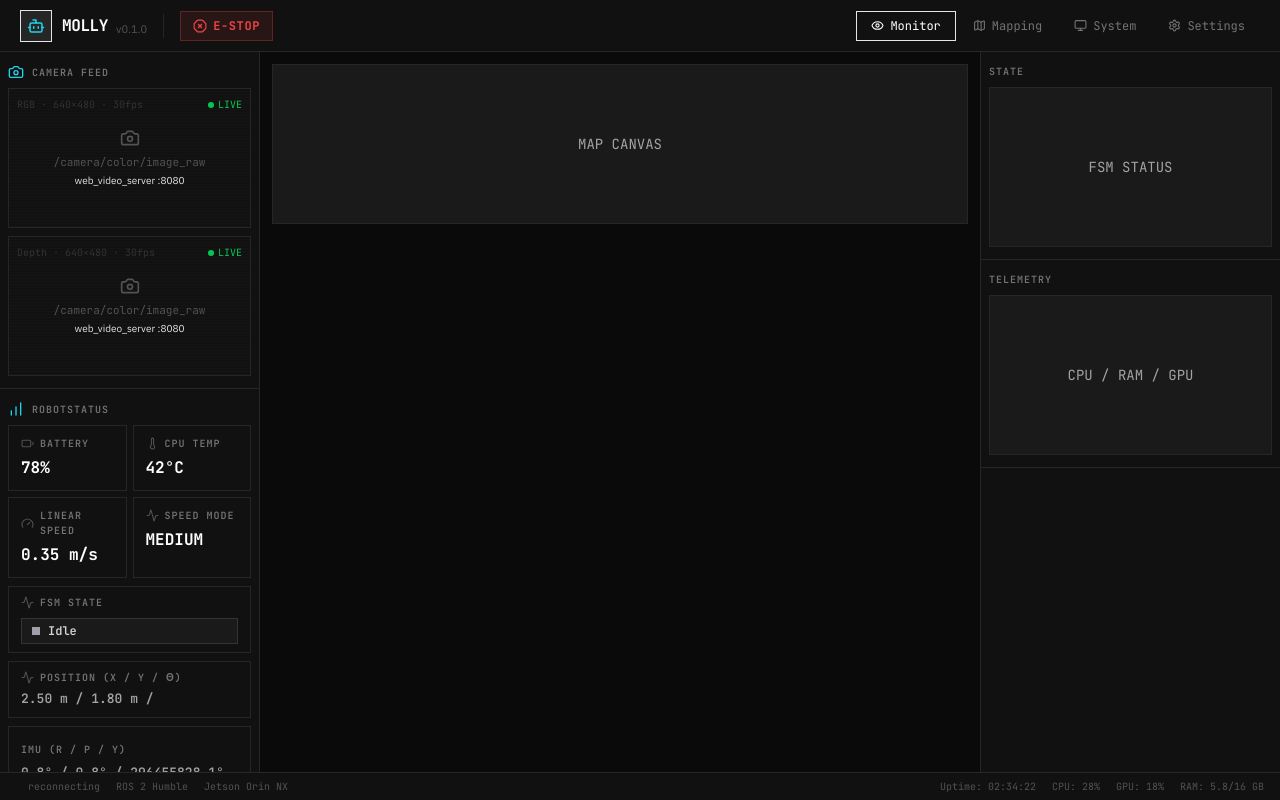
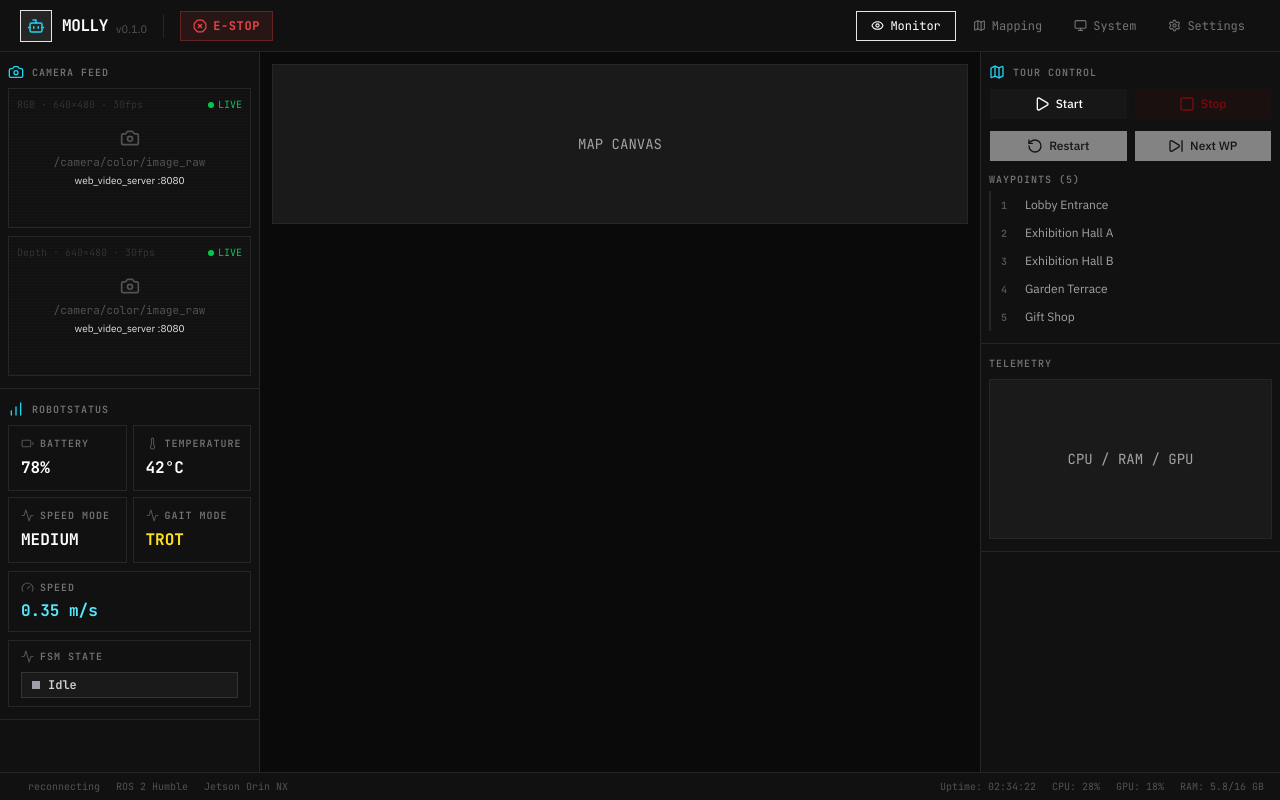
Before and after one commit to DarmawanRobotics/molly_dashboard, a Next.js app: page /monitor in a window 1280 px wide. Built offline with nearby package versions, Linux system fonts and the light colour scheme; no server answers.

Commit message:
feat: add tour control

```diff
--- a/src/app/(dashboard)/monitor/_components/robot-status.tsx
+++ b/src/app/(dashboard)/monitor/_components/robot-status.tsx
@@ -1,13 +1,6 @@
 "use client";
 
-import {
-  Activity,
-  Battery,
-  Gauge,
-  Thermometer,
-  Wifi,
-  WifiOff,
-} from "lucide-react";
+import { Activity, Battery, Gauge, Thermometer } from "lucide-react";
 import { FSM_STATES } from "@/constants/fsm-states";
 import { cn } from "@/lib/utils";
 import { useRobotStore } from "@/stores/use-robot-store";
@@ -38,10 +31,17 @@ function Stat({
 
 export function RobotStatus() {
   const state = useRobotStore((s) => s.state);
-  const conn = useRobotStore((s) => s.connectionStatus);
   const fsmState = useRobotStore((s) => s.fsmState);
 
   const fsm = FSM_STATES[fsmState];
+
+  const gaitModeStyle: Record<string, string> = {
+    IDLE: "text-zinc-400",
+    STANCE: "text-green-400",
+    WALK: "text-cyan-400",
+    TROT: "text-yellow-300",
+    CLIMB: "text-purple-300",
+  };
 
   const speedModeColor: Record<string, string> = {
     LOW: "#22c55e",
@@ -49,43 +49,51 @@ export function RobotStatus() {
     FAST: "#ef4444",
   };
 
-  const stats = [
-    {
-      icon: <Battery size={13} />,
-      label: "Battery",
-      value: `${state.battery_percentage}%`,
-      color: state.battery_percentage > 30 ? "#22c55e" : "#ef4444",
-    },
-    {
-      icon: <Thermometer size={13} />,
-      label: "CPU Temp",
-      value: `${state.cpu_temp}°C`,
-      color: state.cpu_temp > 70 ? "#ef4444" : "#a0a0b0",
-    },
-    {
-      icon: <Gauge size={13} />,
-      label: "Linear Speed",
-      value: `${state.velocity.linear.toFixed(2)} m/s`,
-      color: "#22d3ee",
-    },
-    {
-      icon: <Activity size={13} />,
-      label: "Speed Mode",
-      value: state.speed_mode,
-      color: speedModeColor[state.speed_mode],
-    },
-  ];
-
   return (
     <div className="flex flex-col gap-2">
-      {/* STATS GRID */}
-      <div className="grid grid-cols-2 gap-1.5">
-        {stats.map((s) => (
-          <Stat key={s.label} {...s} />
-        ))}
+      {/* 1. BATTERY + TEMP */}
+      <div className="grid grid-cols-2 grid-rows-2 gap-1.5">
+        <Stat
+          icon={<Battery size={13} />}
+          label="Battery"
+          value={`${state.battery_percentage}%`}
+          color={state.battery_percentage > 30 ? "#22c55e" : "#ef4444"}
+        />
+
+        <Stat
+          icon={<Thermometer size={13} />}
+          label="Temperature"
+          value={`${state.cpu_temp}°C`}
+          color={state.cpu_temp > 70 ? "#ef4444" : "#a0a0b0"}
+        />
+
+        <Stat
+          icon={<Activity size={13} />}
+          label="Speed Mode"
+          value={state.speed_mode}
+          color={speedModeColor[state.speed_mode]}
+        />
+        <Stat
+          icon={<Activity size={13} />}
+          label="Gait Mode"
+          value={state.gait_mode}
+          color={gaitModeStyle[state.gait_mode]}
+        />
       </div>
 
-      {/* FSM */}
+      {/* 4. SPEED */}
+      <div className="panel-inset px-3 py-2">
+        <div className="flex items-center gap-1.5 mb-1">
+          <Gauge size={13} className="text-txt-muted" />
+          <span className="label">Speed</span>
+        </div>
+
+        <div className="font-mono text-base font-bold text-cyan-300">
+          {state.velocity.linear.toFixed(2)} m/s
+        </div>
+      </div>
+
+      {/* 5. FSM */}
       <div className="panel-inset px-3 py-2">
         <div className="flex items-center gap-1.5 mb-2">
           <Activity size={13} className="text-txt-muted" />
@@ -107,48 +115,6 @@ export function RobotStatus() {
           </span>
         </div>
       </div>
-
-      {/* POSITION */}
-      <div className="panel-inset px-3 py-2">
-        <div className="flex items-center gap-1.5 mb-1">
-          <Activity size={13} className="text-txt-muted" />
-          <span className="label">Position (X / Y / θ)</span>
-        </div>
-
-        <div className="font-mono text-[13px] font-semibold text-txt-secondary">
-          {state.position.x.toFixed(2)} m / {state.position.y.toFixed(2)} m /{" "}
-        </div>
-      </div>
-
-      {/* IMU */}
-      <div className="panel-inset px-3 py-2">
-        <span className="label">IMU (R / P / Y)</span>
-        <div className="font-mono text-[13px] font-semibold text-txt-secondary mt-1">
-          {state.imu.roll.toFixed(1)}° / {state.imu.pitch.toFixed(1)}° /{" "}
-          {state.imu.yaw.toFixed(1)}°
-        </div>
-      </div>
-
-      {/* CONNECTION */}
-      <div className="panel-inset px-3 py-2 flex items-center justify-between">
-        <div className="flex items-center gap-2">
-          {conn === "connected" ? (
-            <Wifi size={13} className="text-green" />
-          ) : (
-            <WifiOff size={13} className="text-red" />
-          )}
-          <span className="text-xs text-txt-secondary">rosbridge</span>
-        </div>
-
-        <span
-          className={cn(
-            "font-mono text-[11px]",
-            conn === "connected" ? "text-green" : "text-red",
-          )}
-        >
-          {conn}
-        </span>
-      </div>
     </div>
   );
 }
--- /dev/null
+++ b/src/app/(dashboard)/monitor/_components/tour-control.tsx
@@ -0,0 +1,110 @@
+"use client";
+
+import {
+  ChevronRight,
+  Play,
+  RotateCcw,
+  SkipForward,
+  Square,
+} from "lucide-react";
+import { Button } from "@/components/ui/button";
+import { useTourStore } from "@/stores/use-tour-store";
+import type { POI } from "@/types";
+
+interface Props {
+  pois: POI[];
+}
+
+export function TourControl({ pois }: Props) {
+  const { active, activePoi, start, stop, restart, nextWP } = useTourStore();
+
+  const handleStart = () => start(pois[0]?.id || null, pois.length);
+  const handleRestart = () => restart(pois[0]?.id || null);
+
+  const handleNext = () => {
+    const idx = pois.findIndex((p) => p.id === activePoi);
+    if (idx < pois.length - 1) nextWP(pois[idx + 1].id);
+  };
+
+  return (
+    <div className="flex flex-col gap-2.5">
+      {/* ACTION BUTTONS */}
+      <div className="flex gap-1.5">
+        <Button onClick={handleStart} disabled={active} className="flex-1">
+          <Play size={14} />
+          Start
+        </Button>
+
+        <Button
+          onClick={stop}
+          disabled={!active}
+          variant="destructive"
+          className="flex-1"
+        >
+          <Square size={14} />
+          Stop
+        </Button>
+      </div>
+
+      <div className="flex gap-1.5">
+        <Button
+          onClick={handleRestart}
+          disabled={!active}
+          variant="secondary"
+          className="flex-1 text-xs"
+        >
+          <RotateCcw size={12} />
+          Restart
+        </Button>
+
+        <Button
+          onClick={handleNext}
+          disabled={!active}
+          variant="secondary"
+          className="flex-1 text-xs"
+        >
+          <SkipForward size={12} />
+          Next WP
+        </Button>
+      </div>
+
+      {/* WAYPOINT LIST */}
+      <div className="flex flex-col gap-1">
+        <span className="label">Waypoints ({pois.length})</span>
+
+        <div className="max-h-36 overflow-y-auto">
+          {pois.map((poi, i) => {
+            const isActive = poi.id === activePoi;
+
+            return (
+              <div
+                key={poi.id}
+                className={`px-2.5 py-1.5 flex items-center justify-between border-l-2 transition-colors ${
+                  isActive
+                    ? "border-l-cyan bg-cyan/5"
+                    : "border-l-border-subtle"
+                }`}
+              >
+                <div className="flex items-center gap-2">
+                  <span className="font-mono text-[10px] text-txt-muted font-bold w-4">
+                    {i + 1}
+                  </span>
+
+                  <span
+                    className={`text-xs ${
+                      isActive ? "text-cyan" : "text-txt-secondary"
+                    }`}
+                  >
+                    {poi.name}
+                  </span>
+                </div>
+
+                {isActive && <ChevronRight size={12} className="text-cyan" />}
+              </div>
+            );
+          })}
+        </div>
+      </div>
+    </div>
+  );
+}
--- a/src/app/(dashboard)/monitor/page.tsx
+++ b/src/app/(dashboard)/monitor/page.tsx
@@ -1,11 +1,67 @@
 "use client";
 
-import { Camera, ChartNoAxesColumnIncreasing } from "lucide-react";
+import { Camera, ChartNoAxesColumnIncreasing, MapIcon } from "lucide-react";
 import { AppPlaceholder } from "@/components/layout/app/placeholder";
 import { AppSection } from "@/components/layout/app/section";
 import { AppSidebar } from "@/components/layout/app/sidebar";
+import type { POI } from "@/types";
 import { CameraFeed } from "./_components/camera-feed";
 import { RobotStatus } from "./_components/robot-status";
+import { TourControl } from "./_components/tour-control";
+
+// Mock POIs for when DB is not connected
+const MOCK_POIS: POI[] = [
+  {
+    id: "1",
+    name: "Lobby Entrance",
+    description: "Main entrance",
+    x: 120,
+    y: 280,
+    orderIndex: 0,
+    dwellTimeSec: 30,
+    mapId: "mock",
+  },
+  {
+    id: "2",
+    name: "Exhibition Hall A",
+    description: "Modern art",
+    x: 320,
+    y: 180,
+    orderIndex: 1,
+    dwellTimeSec: 60,
+    mapId: "mock",
+  },
+  {
+    id: "3",
+    name: "Exhibition Hall B",
+    description: "Historical",
+    x: 520,
+    y: 220,
+    orderIndex: 2,
+    dwellTimeSec: 45,
+    mapId: "mock",
+  },
+  {
+    id: "4",
+    name: "Garden Terrace",
+    description: "Outdoor",
+    x: 450,
+    y: 380,
+    orderIndex: 3,
+    dwellTimeSec: 40,
+    mapId: "mock",
+  },
+  {
+    id: "5",
+    name: "Gift Shop",
+    description: "Souvenirs",
+    x: 200,
+    y: 150,
+    orderIndex: 4,
+    dwellTimeSec: 20,
+    mapId: "mock",
+  },
+];
 
 export default function MonitorPage() {
   return (
@@ -28,8 +84,8 @@ export default function MonitorPage() {
       </div>
 
       <AppSidebar width="w-[300px]">
-        <AppSection title="State">
-          <AppPlaceholder label="FSM STATUS" />
+        <AppSection title="Tour Control" icon={<MapIcon size={16} />}>
+          <TourControl pois={MOCK_POIS} />
         </AppSection>
 
         <AppSection title="Telemetry">
--- a/src/stores/use-robot-store.ts
+++ b/src/stores/use-robot-store.ts
@@ -41,6 +41,7 @@ const DEFAULT_STATE: RobotState = {
   position: {
     x: 2.5,
     y: 1.8,
+    yaw: -0.5,
   },
 
   imu: {
--- a/src/types/index.ts
+++ b/src/types/index.ts
@@ -1,5 +1,6 @@
 export * from "./connection";
 export * from "./fsm";
 export * from "./llm";
+export * from "./poi";
 export * from "./robot";
 export * from "./tour";
--- a/src/types/robot.ts
+++ b/src/types/robot.ts
@@ -15,6 +15,7 @@ export interface RobotState {
   position: {
     x: number;
     y: number;
+    yaw: number;
   };
 
   velocity: {
```
Also changed, not shown: src/types/poi.ts (added, +19 -0 lines).
